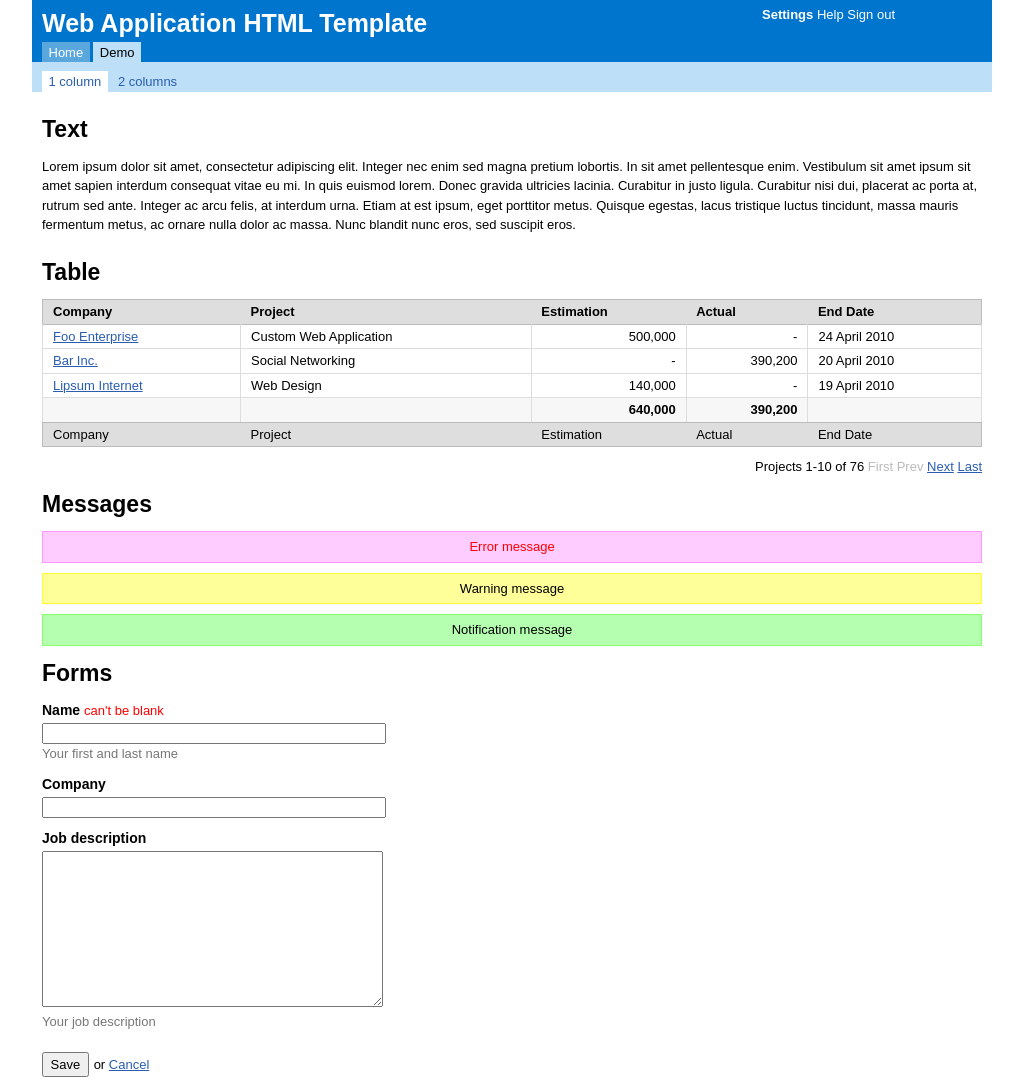
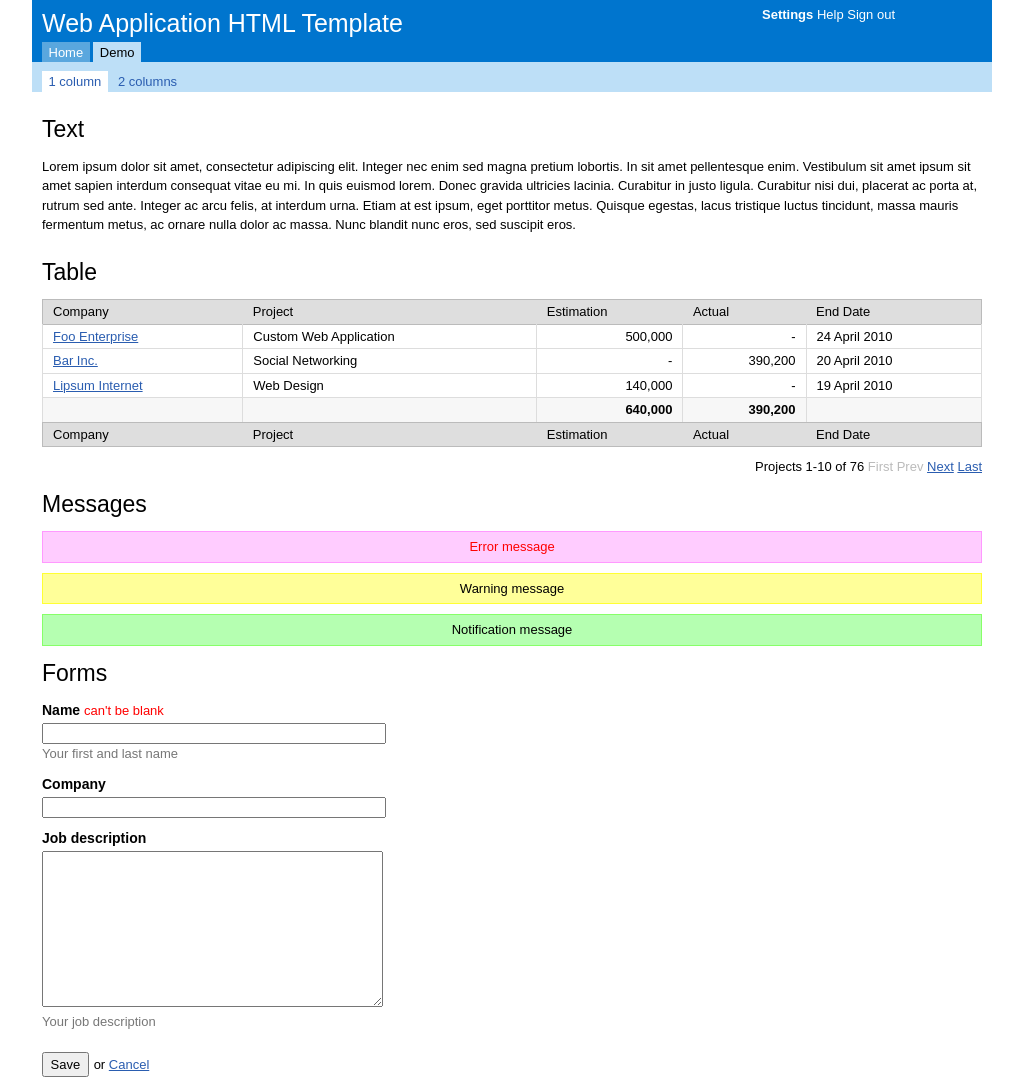
Before and after one commit to williamn/web-admin-template, a plain HTML site: page index.html in a window 1280 px wide. Shown: the top 1080 px of the page, without its empty margins (128-1151 px from the left). Drawn offline with Linux system fonts and the light colour scheme.

Commit message:
Adapting Eric Meyer reset CSS

```diff
--- a/stylesheets/default.css
+++ b/stylesheets/default.css
@@ -1,16 +1,21 @@
 /*** Reset ***/
 html, body, div, span, h1, h2, p, a, form, label, table, tbody,
 tfoot, thead, tr, th, td, ul, li {
-    background: none repeat scroll 0 0 transparent;
-    border: 0 none;
+    margin: 0;
+    padding: 0;
+    border: 0;
+    outline: 0;
+    font-weight: inherit;
+    font-style: inherit;
     font-size: 100%;
-    margin: 0;
-    outline: 0 none;
-    padding: 0;
-    vertical-align: baseline
+    font-family: inherit;
+    vertical-align: baseline;
+
 }
 body {
     line-height: 1;
+    background: #FFF;
+    color: #000;
     font: 13px/1.5 Arial, sans-serif
 }
 a {
@@ -24,7 +29,7 @@ a {
 }
 #header li, .pagination li, #footer li {
     display: inline;
-    list-style-type: none;
+    list-style: none;
     margin-left: 0
 }
 
```
